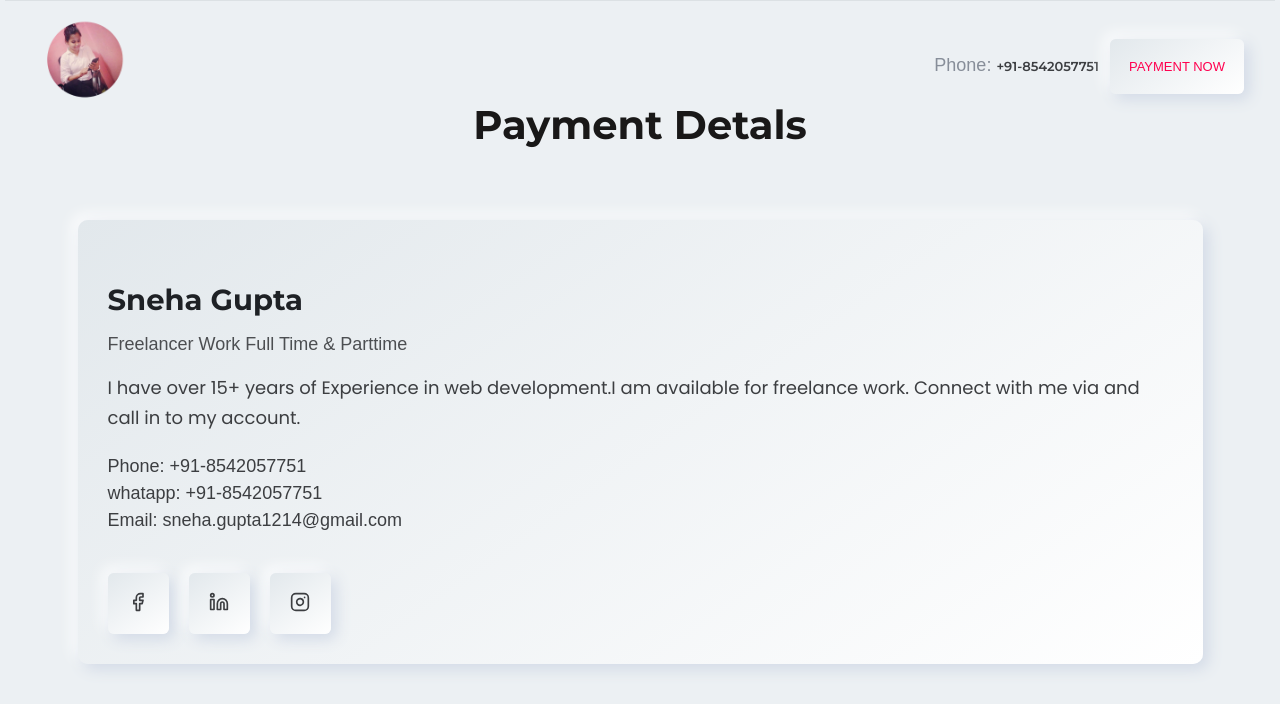
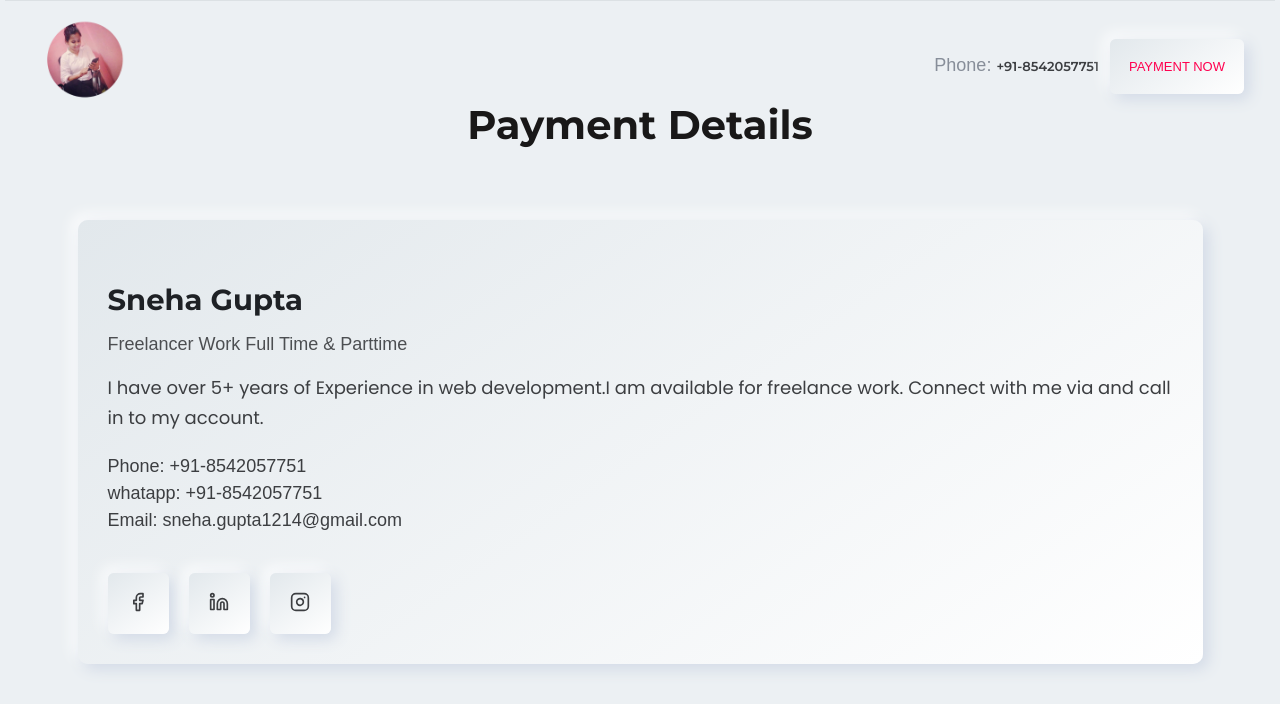
Before and after one commit to LifeInfoTechWebIt/portfolio, a PHP site: page /payment.php in a window 1280 px wide. Shown: the top 704 px of the page. Run offline with PHP 8.4, Linux system fonts and the light colour scheme.

Commit message:
updating: 13.12.2022 at: 6:34 pm

```diff
--- a/index.php
+++ b/index.php
@@ -79,7 +79,7 @@ if (isset($_POST['contact-us'])) {
                                 </h1>
 
                                 <div>
-                                    <p class="description">I have over 15+ years of Experience in web development.I
+                                    <p class="description">I have over 5+ years of Experience in web development.I
                                         work on latest technologies of web design and development and deliver the best. I aim to satisfy my client in all manners.I can do both Web Design and Development. I have excellent skills of Wordpress, PHP, Code Ignitor Framework, Mysql, HTML5, CSS3, Javascript, jquery,Bootstrap,.NET,MVC.I have good knowledge in project planning initiative, critical thinking and capable.it was a pleasure to work with us.
                                         <br> Thank you for looking into my profile. Looking forward to working with you,
                                     </p>
--- a/payment.php
+++ b/payment.php
@@ -1,9 +1,10 @@
 <!DOCTYPE html>
 <html lang="en">
+
 <head>
     <meta charset="utf-8">
     <meta http-equiv="x-ua-compatible" content="ie=edge">
-    <title>Sneha Gupta Freelancer 15+ years of Experience PHP,Bootstrap,.NET,MVC.Web Design and Development</title>
+    <title>Sneha Gupta Freelancer 5+ years of Experience PHP,Bootstrap,.NET, MVC. Web Design and Development</title>
     <meta name="robots" content="noindex, follow" />
     <meta name="description" content="">
     <meta name="viewport" content="width=device-width, initial-scale=1, shrink-to-fit=no">
@@ -20,21 +21,24 @@
     <link rel="stylesheet" href="assets/css/style.css">
     <link href="https://fonts.googleapis.com/css2?family=Poppins&display=swap" rel="stylesheet">
     <style>
-        body{
+        body {
             font-family: 'Oswald', sans-serif;
         }
 
-            img{
-                border-radius:7%;
+        img {
+            border-radius: 7%;
 
         }
-            #color{
+
+        #color {
             color: black;
         }
-            #green{
+
+        #green {
             color: black;
         }
-            .title{
+
+        .title {
             color: rgb(25, 24, 24);
         }
     </style>
@@ -92,7 +96,7 @@
                 <div class="col-lg-12">
                     <div class="section-title text-center">
 
-                        <h4 class="title">Payment Detals
+                        <h4 class="title">Payment Details
                         </h4>
                     </div>
                 </div>
@@ -109,10 +113,10 @@
                             <span>Freelancer Work Full Time & Parttime</span>
                         </div>
                         <div class="description">
-                            <p>I have over 15+ years of Experience in web development.I am available for freelance work. Connect with me via and call in to my account.
+                            <p>I have over 5+ years of Experience in web development.I am available for freelance work. Connect with me via and call in to my account.
                             </p>
                             <span class="phone">Phone: <a href="tel:8542057751">+91-8542057751</a></span>
-                            <span class="phone">whatapp: <a href="tel:8542057751">+91-8542057751</a></span>
+                            <span class="phone">whatapp: <a href="https://api.whatsapp.com/send?phone=+918542057751&text=Hello, I got your whatsapp number from your website snehaitfreelancer.com. I am looking for a freelancer">+91-8542057751</a></span>
                             <span class="mail">Email: <a href="mailto:sneha.gupta1214@gmail.com">sneha.gupta1214@gmail.com</a></span>
                         </div>
                         <div class="social-area">
```
Also changed, not shown: header.php (+5 -4 lines). Lines whose indentation alone changed are shown as unchanged.
